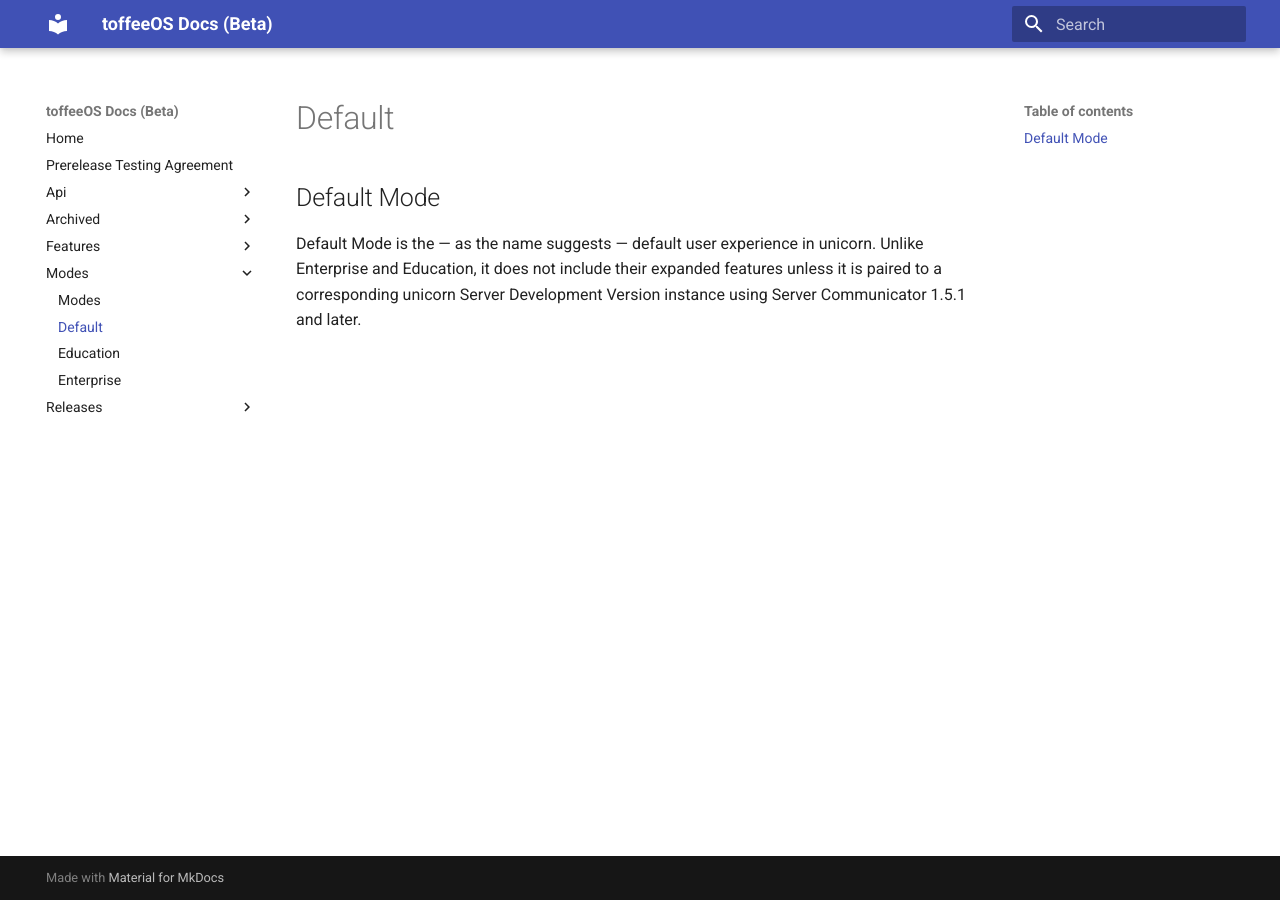
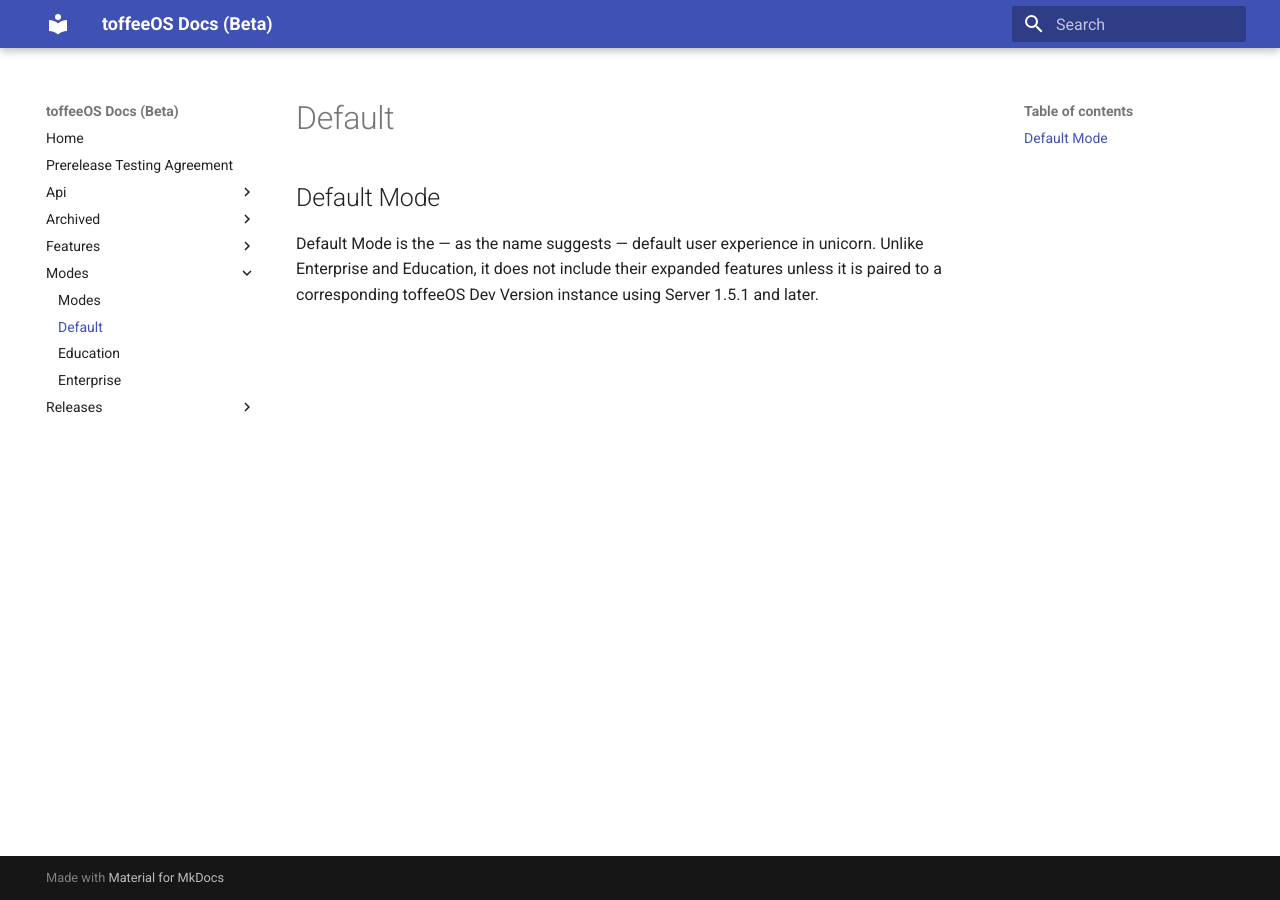
Before and after one commit to Wallymer/toffeeOSdocs, an MkDocs documentation site: the page built from docs/modes/default.md, in a window 1280 px wide. Built offline with MkDocs 1.6.1 and Material for MkDocs 9.7.7, drawn with Linux system fonts in a browser that asks for light colours.

Commit message:
MODES/DEFAULT.md: removed codename
Signed-off-by: Slade Watkins <slade@sladewatkins.com>

```diff
--- a/docs/modes/default.md
+++ b/docs/modes/default.md
@@ -1,2 +1,2 @@
 ## Default Mode
-Default Mode is the — as the name suggests — default user experience in unicorn. Unlike Enterprise and Education, it does not include their expanded features unless it is paired to a corresponding unicorn Server Development Version instance using Server Communicator 1.5.1 and later.
+Default Mode is the — as the name suggests — default user experience in unicorn. Unlike Enterprise and Education, it does not include their expanded features unless it is paired to a corresponding toffeeOS Dev Version instance using Server 1.5.1 and later.
```
